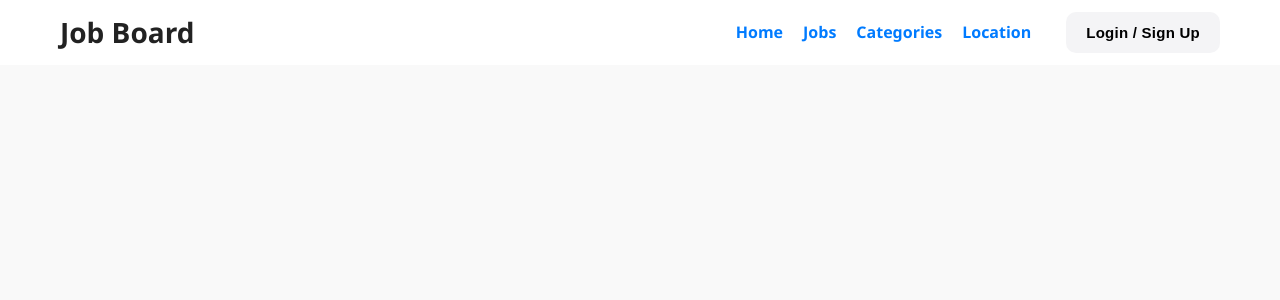
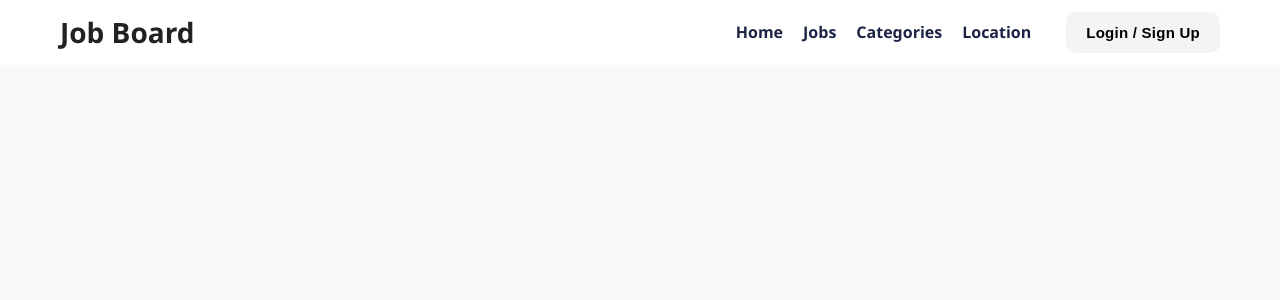
Before and after one commit to Jon-Felipe/Job-Board-React, a React (Vite) app: page / in a window 1280 px wide. Shown: the top 300 px of the page. Built offline with nearby package versions, Linux system fonts and the light colour scheme.

Commit message:
default styles update

```diff
--- a/src/index.css
+++ b/src/index.css
@@ -10,13 +10,13 @@ body {
   font-family: 'Segoe UI', Tahoma, Geneva, Verdana, sans-serif;
   line-height: 1.6;
   background-color: #f9f9f9;
-  color: #333;
+  color: #1d2445;
   font-size: 16px;
 }
 
 a {
-  color: #007bff;
   text-decoration: none;
+  color: #1d2445;
 }
 
 h1,
```
